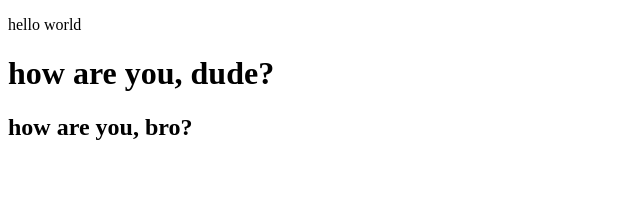
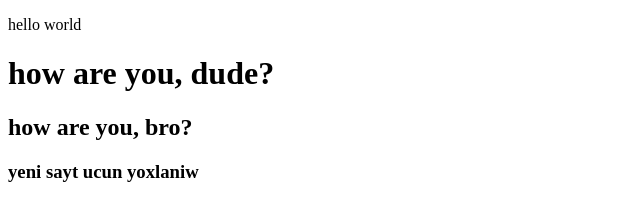
Before and after one commit to suleymanli19/practice-4-for-2, a plain HTML site: page index.html in a window 1280 px wide. Shown: the whole page, without its empty margins (0-640 px from the left). Drawn offline with Linux system fonts and the light colour scheme.

Commit message:
new commite

```diff
--- a/index.html
+++ b/index.html
@@ -11,5 +11,6 @@
     <p>hello world</p>
     <h1>how are you, dude?</h1>
     <h2>how are you, bro?</h2>
+    <h3>yeni sayt ucun yoxlaniw</h3>
 </body>
 </html>
```
